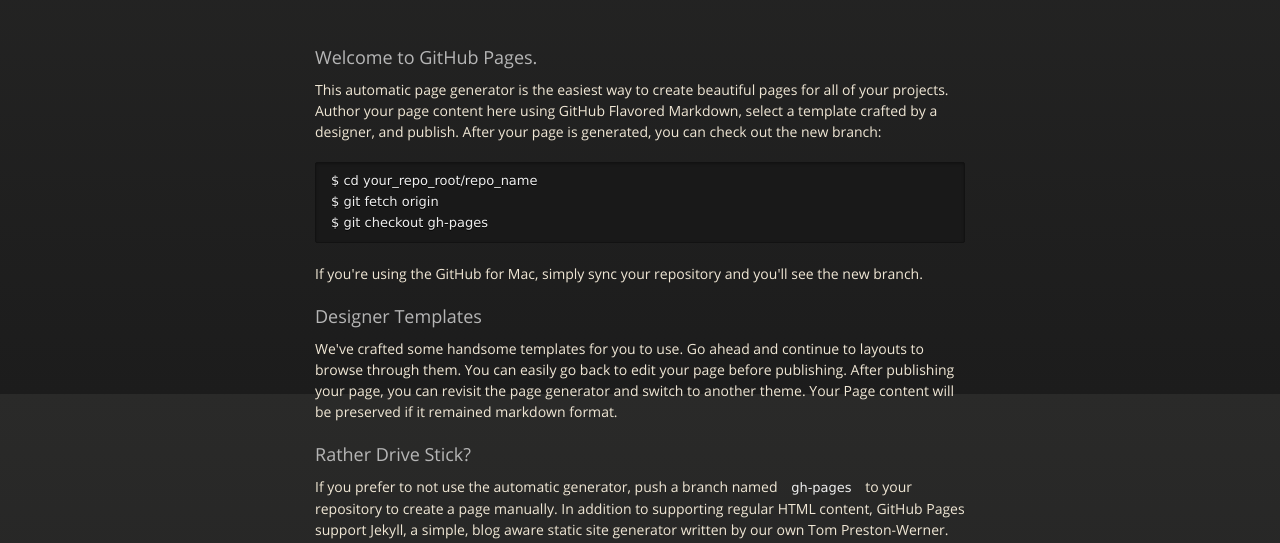
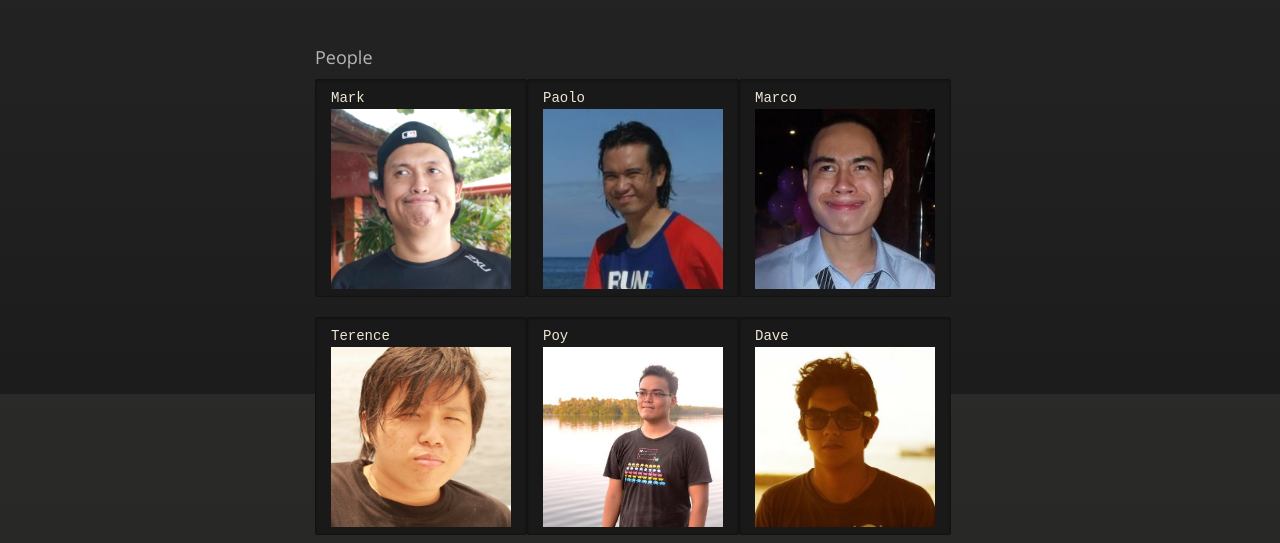
Before and after one commit to palmade/palmade.github.com, a plain HTML site: page index.html in a window 1280 px wide. Shown: the part 406-949 px from the top of the page. Drawn offline with nearby package versions, Linux system fonts and the light colour scheme.

Commit message:
added images

```diff
--- a/index.html
+++ b/index.html
@@ -3,7 +3,7 @@
   <head>
     <meta charset="utf-8">
     <meta http-equiv="X-UA-Compatible" content="chrome=1">
-    <title>Palmade by palmade</title>
+    <title>Palmade</title>
     <link rel="stylesheet" href="stylesheets/styles.css">
     <link rel="stylesheet" href="stylesheets/pygment_trac.css">
     <script src="https://ajax.googleapis.com/ajax/libs/jquery/1.7.1/jquery.min.js"></script>
@@ -35,34 +35,37 @@
           <span class="credits right">Hosted on GitHub Pages &mdash; Theme by <a href="http://twitter.com/#!/michigangraham">mattgraham</a></span>
         </div>
 
-        <h3>Welcome to GitHub Pages.</h3>
+        <h3>People</h3>
 
-<p>This automatic page generator is the easiest way to create beautiful pages for all of your projects. Author your page content here using GitHub Flavored Markdown, select a template crafted by a designer, and publish. After your page is generated, you can check out the new branch:</p>
+<pre>
+Mark
+<img src='images/mark.jpg' height="180" width="180" />
+</pre>
 
-<pre><code>$ cd your_repo_root/repo_name
-$ git fetch origin
-$ git checkout gh-pages
-</code></pre>
+<pre>
+Paolo
+<img src='images/paolo.jpg' height="180" width="180" />
+</pre>
 
-<p>If you're using the GitHub for Mac, simply sync your repository and you'll see the new branch.</p>
+<pre>
+Marco
+<img src='images/marco.jpg' height="180" width="180" />
+</pre>
 
-<h3>Designer Templates</h3>
+<pre>
+Terence
+<img src='images/terence.jpg' height="180" width="180" />
+</pre>
 
-<p>We've crafted some handsome templates for you to use. Go ahead and continue to layouts to browse through them. You can easily go back to edit your page before publishing. After publishing your page, you can revisit the page generator and switch to another theme. Your Page content will be preserved if it remained markdown format.</p>
+<pre>
+Poy
+<img src='images/poy.jpg' height="180" width="180" />
+</pre>
 
-<h3>Rather Drive Stick?</h3>
-
-<p>If you prefer to not use the automatic generator, push a branch named <code>gh-pages</code> to your repository to create a page manually. In addition to supporting regular HTML content, GitHub Pages support Jekyll, a simple, blog aware static site generator written by our own Tom Preston-Werner. Jekyll makes it easy to create site-wide headers and footers without having to copy them across every page. It also offers intelligent blog support and other advanced templating features.</p>
-
-<h3>Authors and Contributors</h3>
-
-<p>You can <a href="https://github.com/blog/821" class="user-mention">@mention</a> a GitHub username to generate a link to their profile. The resulting <code>&lt;a&gt;</code> element will link to the contributor's GitHub Profile. For example: In 2007, Chris Wanstrath (<a href="https://github.com/defunkt" class="user-mention">@defunkt</a>), PJ Hyett (<a href="https://github.com/pjhyett" class="user-mention">@pjhyett</a>), and Tom Preston-Werner (<a href="https://github.com/mojombo" class="user-mention">@mojombo</a>) founded GitHub.</p>
-
-<h3>Support or Contact</h3>
-
-<p>Having trouble with Pages? Check out the documentation at <a href="http://help.github.com/pages">http://help.github.com/pages</a> or contact <a href="mailto:support@github.com">support@github.com</a> and we’ll help you sort it out.</p>
-      </section>
-
+<pre>
+Dave
+<img src='images/dave.jpg' height="180" width="180" />
+</pre>
     </div>
     <!--[if !IE]><script>fixScale(document);</script><![endif]-->
 
--- a/stylesheets/styles.css
+++ b/stylesheets/styles.css
@@ -652,6 +652,9 @@ pre {
   box-shadow: inset 0 1px 3px rgba(0, 0, 0, 0.3);
   overflow: auto;
   overflow-y: hidden;
+  height: 200px;
+  width: 180px;
+  float: left;
 }
 pre code {
   color: #efefef;
```
Also changed, not shown: images/dave.jpg (added), images/marco.jpg (added), images/mark.jpg (added), images/paolo.jpg (added), images/poy.jpg (added), images/terence.jpg (added).
